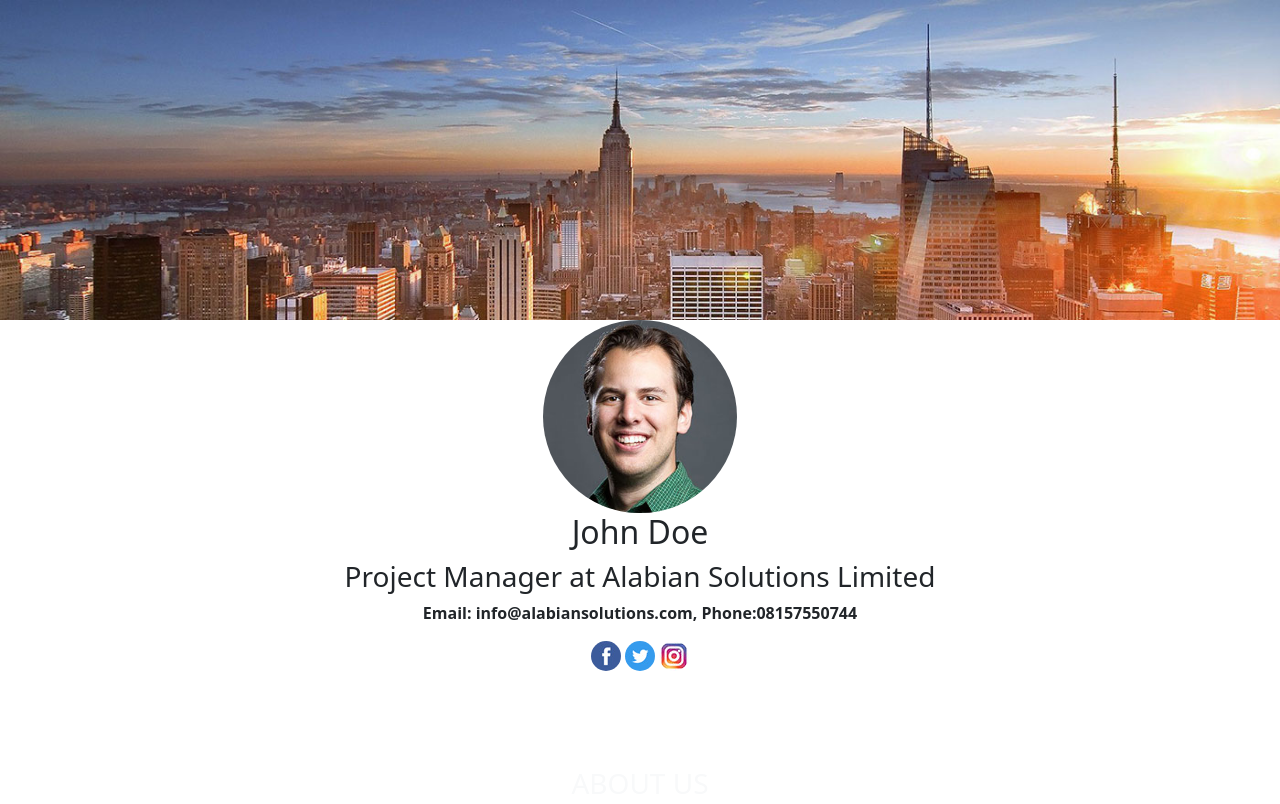
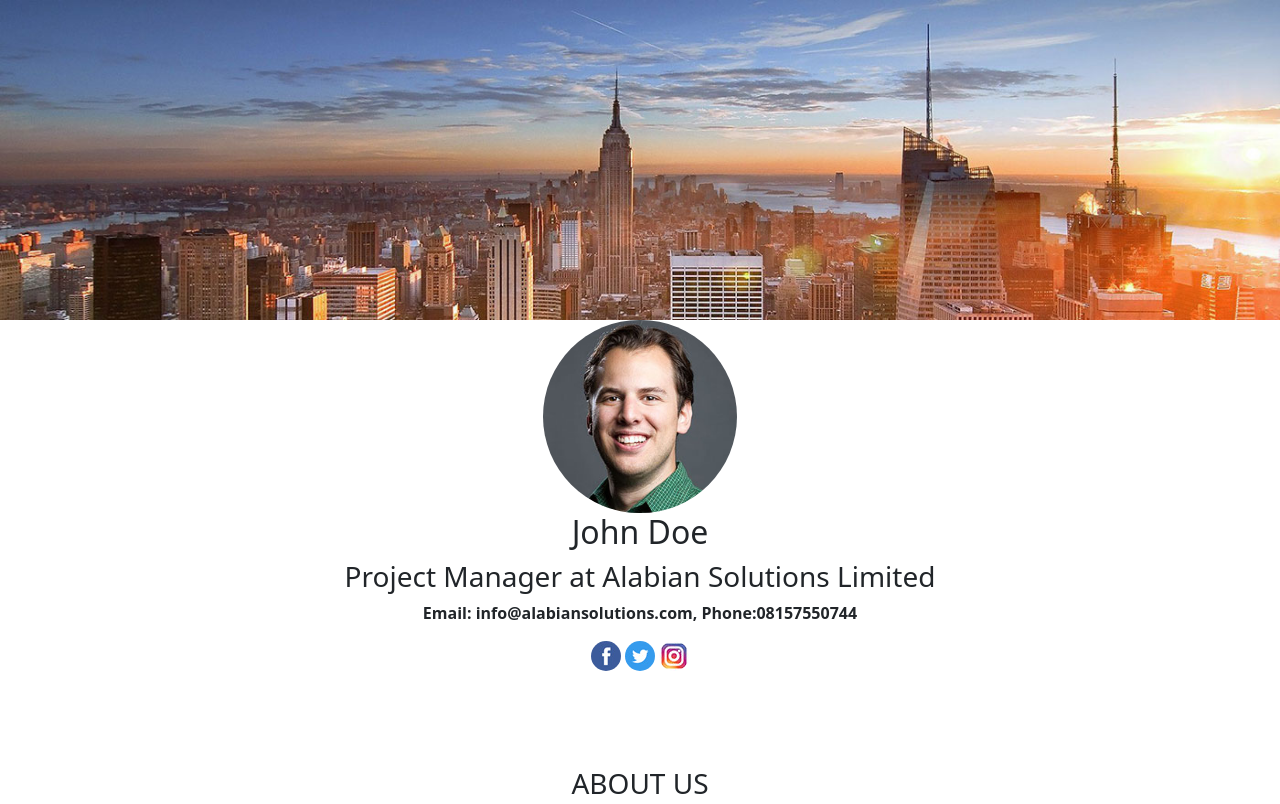
Before and after one commit to dztinct/sabeehGreater, a plain HTML site: page index.html in a window 1280 px wide. Shown: the top 804 px of the page. Drawn offline with Linux system fonts and the light colour scheme; files whose address does not match are found by name.

Commit message:
new commit

```diff
--- a/index.html
+++ b/index.html
@@ -35,7 +35,7 @@
 
     <section class="about-section mt-5">
         <div class="about pt-5 pb-5">
-            <h3 class="text-center text-light heading">ABOUT US</h3>
+            <h3 class="text-center heading">ABOUT US</h3>
             <p class="para text-light text-center col-md-8 offset-2">
                 <strong>
                     Lorem ipsum, dolor sit amet consectetur adipisicing elit. Sed numquam amet, eligendi rerum ex
```
